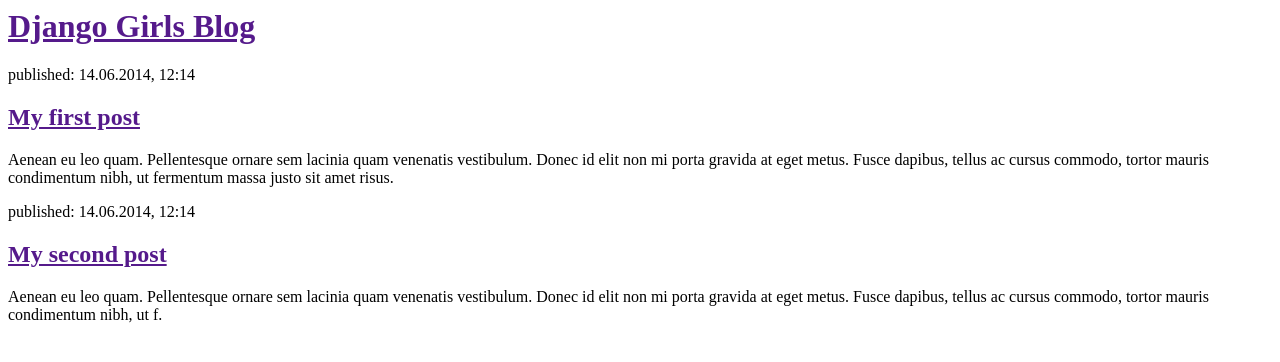
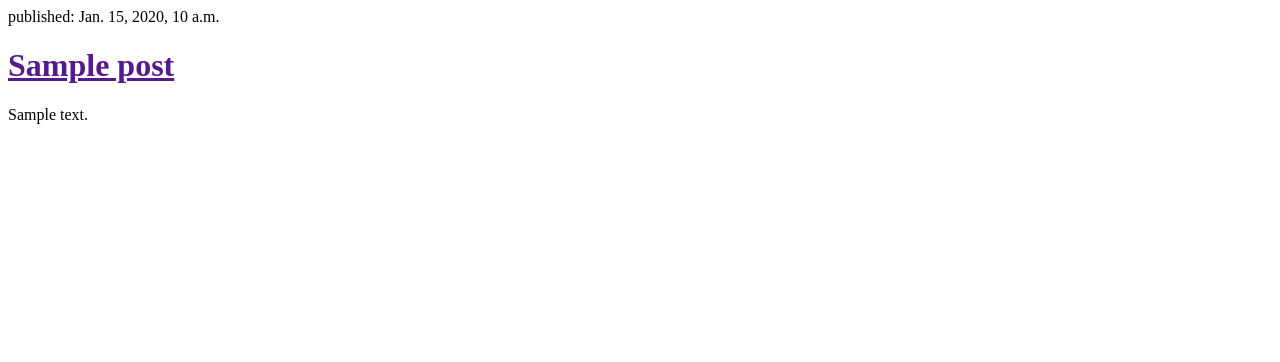
Before and after one commit to Sr22/my-first-blog, a Django app: template blog/templates/blog/post_list.html in a window 1280 px wide. Shown: the top 362 px of the page. Run offline with Django 3.2, Linux system fonts and the light colour scheme; the template is opened without the code that fills it: values that come from a table or form of the project are taken from there, others are empty; tables that the repository leaves empty hold one stand-in row (values such as "Sample post").

Commit message:
Changed display and got posts from database

```diff
--- a/blog/models.py
+++ b/blog/models.py
@@ -1,5 +1,6 @@
 from django.db import models
 from django.utils import timezone
+
 
 
 class Post(models.Model):
@@ -12,7 +13,8 @@ class Post(models.Model):
             blank=True, null=True)
 
     def publish(self):
-        self.published_date = timezone.now()
+        self.published_date = timezone.now().order_by('published_date')
+        return render(request, 'blog/post_list.html', {})
         self.save()
 
     def __str__(self):
--- a/blog/templates/blog/post_list.html
+++ b/blog/templates/blog/post_list.html
@@ -3,20 +3,13 @@
         <title>Django Girls blog</title>
     </head>
     <body>
-        <div>
-            <h1><a href="">Django Girls Blog</a></h1>
-        </div>
 
-        <div>
-            <p>published: 14.06.2014, 12:14</p>
-            <h2><a href="">My first post</a></h2>
-            <p>Aenean eu leo quam. Pellentesque ornare sem lacinia quam venenatis vestibulum. Donec id elit non mi porta gravida at eget metus. Fusce dapibus, tellus ac cursus commodo, tortor mauris condimentum nibh, ut fermentum massa justo sit amet risus.</p>
-        </div>
-
-        <div>
-            <p>published: 14.06.2014, 12:14</p>
-            <h2><a href="">My second post</a></h2>
-            <p>Aenean eu leo quam. Pellentesque ornare sem lacinia quam venenatis vestibulum. Donec id elit non mi porta gravida at eget metus. Fusce dapibus, tellus ac cursus commodo, tortor mauris condimentum nibh, ut f.</p>
-        </div>
+{% for post in posts %}
+    <div>
+        <p>published: {{ post.published_date }}</p>
+        <h1><a href="">{{ post.title }}</a></h1>
+        <p>{{ post.text|linebreaksbr }}</p>
+    </div>
+{% endfor %}
     </body>
 </html>
```
Also changed, not shown: blog/views.py (+6 -1 lines).
